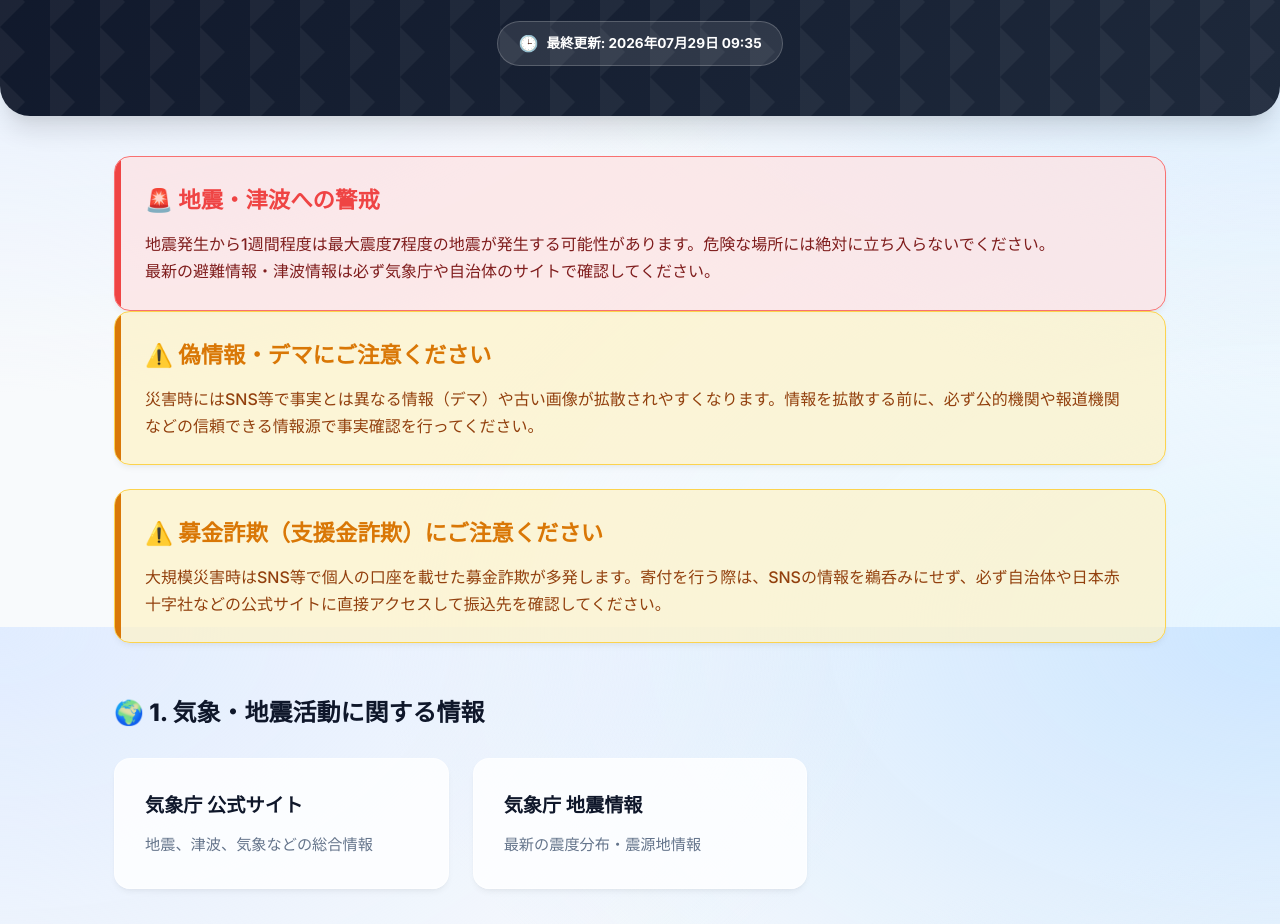
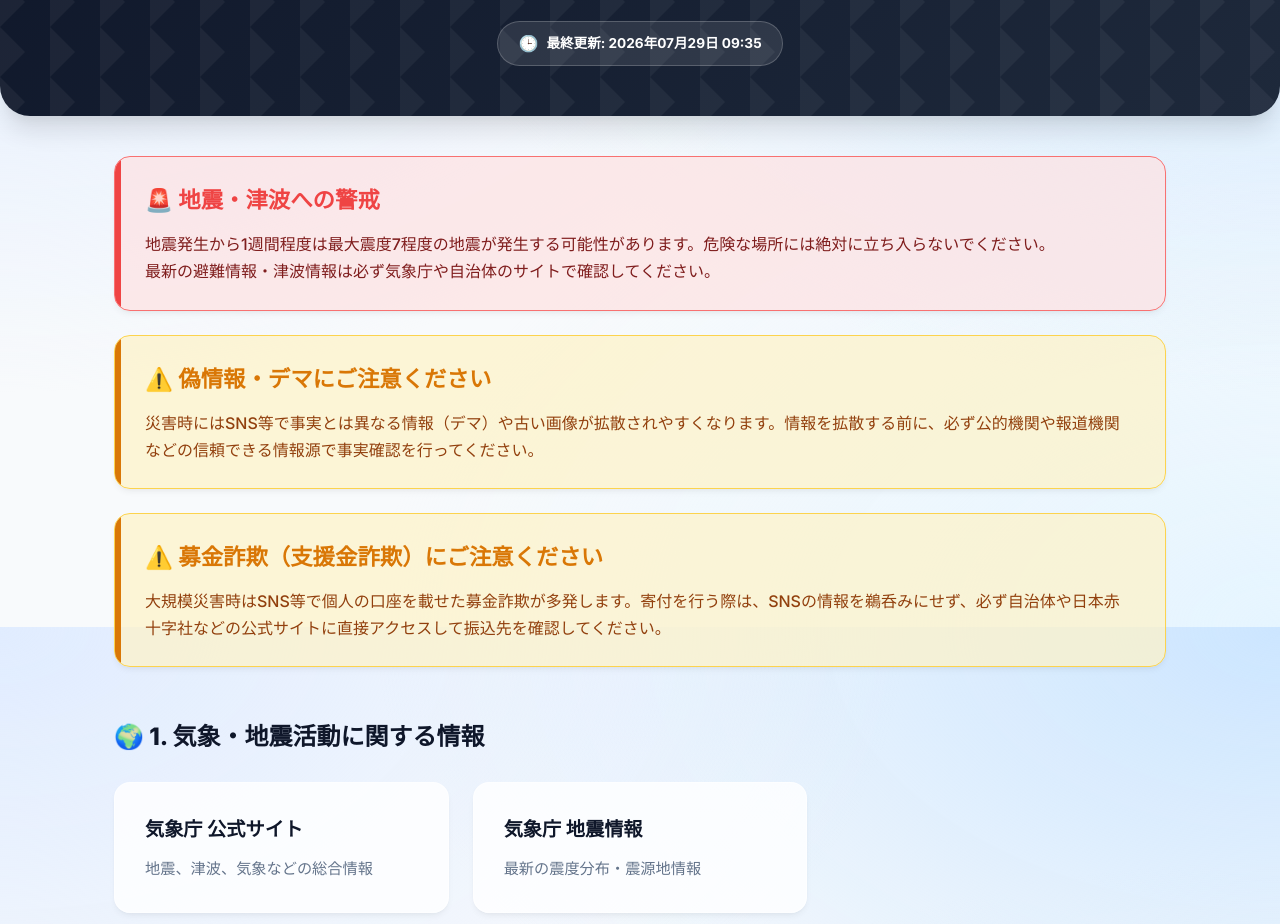
Before and after one commit to yasudajs/2026kminfo, a website built with Vite: page index.html in a window 1280 px wide. Shown: the part 173-1097 px from the top of the page. Built offline with nearby package versions, Linux system fonts and the light colour scheme.

Commit message:
style: アラートセクションの余白をflexboxで均等化

```diff
--- a/index.html
+++ b/index.html
@@ -36,7 +36,7 @@
           <h2>⚠️ 偽情報・デマにご注意ください</h2>
           <p>災害時にはSNS等で事実とは異なる情報（デマ）や古い画像が拡散されやすくなります。情報を拡散する前に、必ず公的機関や報道機関などの信頼できる情報源で事実確認を行ってください。</p>
         </div>
-        <div class="alert-warning" style="margin-top: 1rem;">
+        <div class="alert-warning">
           <h2>⚠️ 募金詐欺（支援金詐欺）にご注意ください</h2>
           <p>大規模災害時はSNS等で個人の口座を載せた募金詐欺が多発します。寄付を行う際は、SNSの情報を鵜呑みにせず、必ず自治体や日本赤十字社などの公式サイトに直接アクセスして振込先を確認してください。</p>
         </div>
--- a/src/style.css
+++ b/src/style.css
@@ -133,6 +133,9 @@ main {
 
 /* Alert Section (Glassmorphism Danger) */
 .alert-section {
+  display: flex;
+  flex-direction: column;
+  gap: 24px;
   margin-bottom: 50px;
 }
 
@@ -183,7 +186,6 @@ main {
   box-shadow: var(--shadow-sm);
   position: relative;
   overflow: hidden;
-  margin-bottom: 24px;
 }
 
 .alert-warning::before {
```
